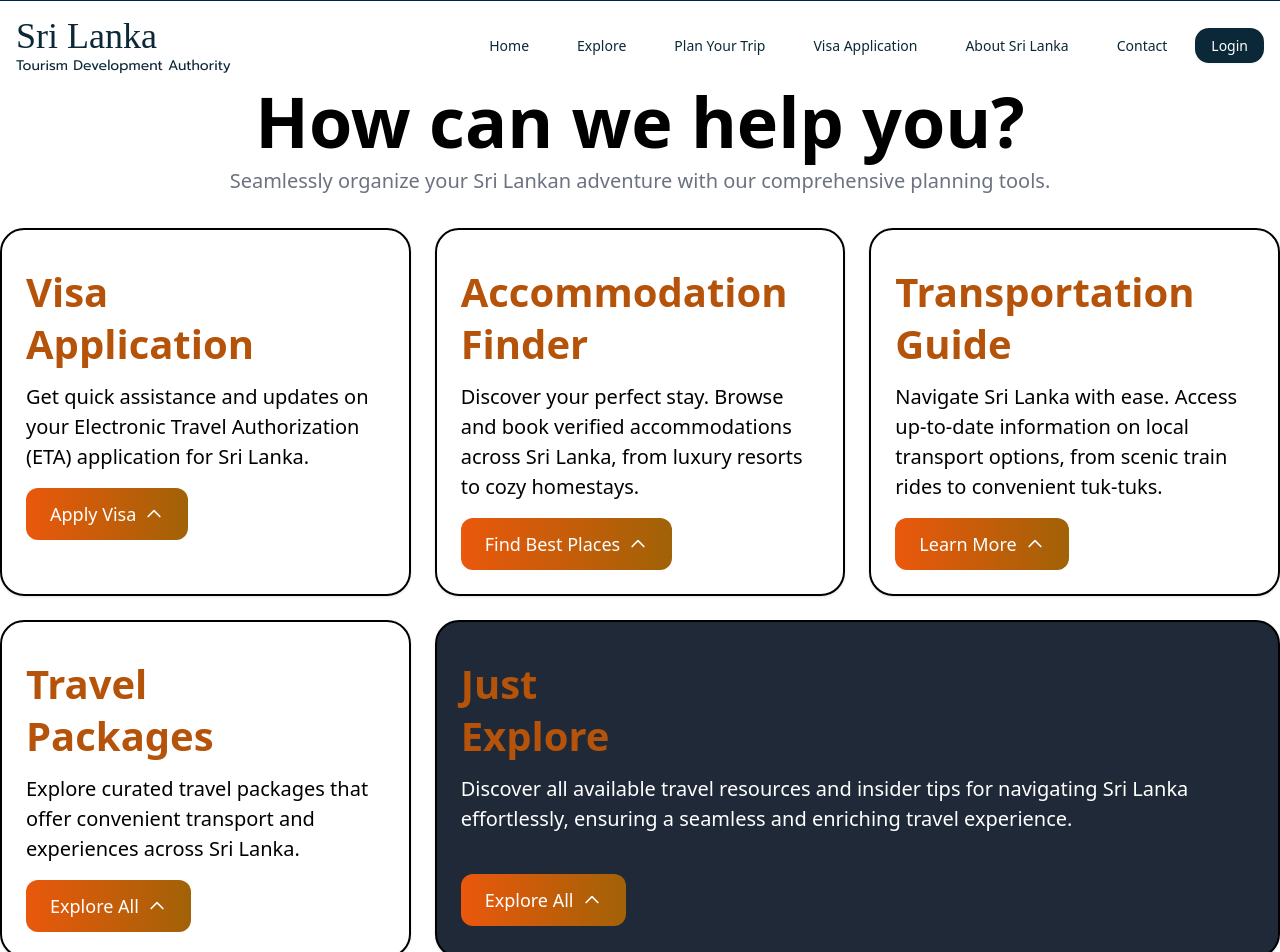
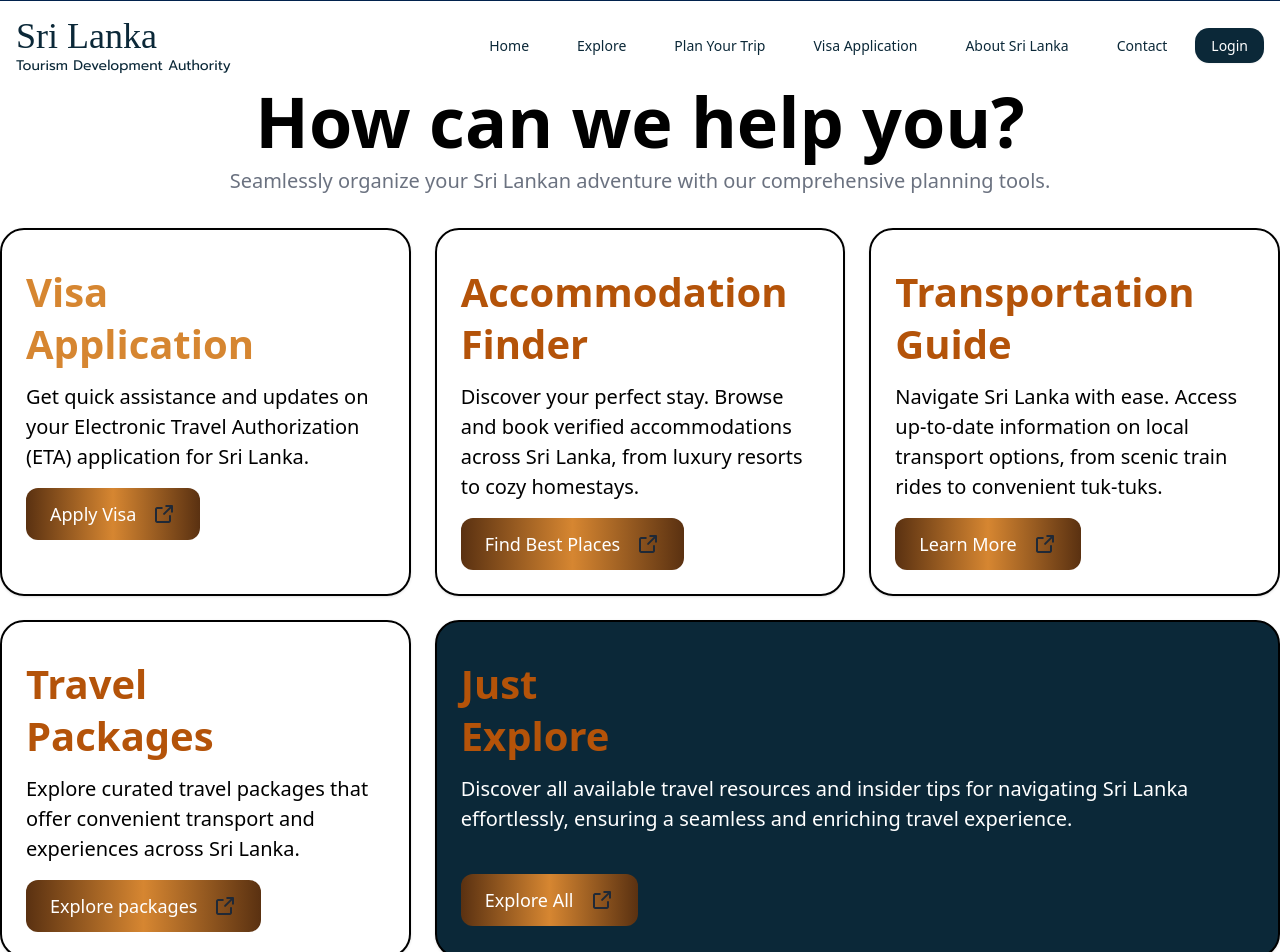
Before and after one commit to EnigmasRuh/Enigmas_SriLanka_TDA, a React (Vite) app in the folder Frontend/: page / in a window 1280 px wide. Shown: the top 952 px of the page. Built offline with nearby package versions, Linux system fonts and the light colour scheme; a web font is replaced by a local one.

Commit message:
TravellerOnoarding page - changing font and create button hover left - Chamod

```diff
--- a/Frontend/src/Pages/TravelerOnboarding/TravelerOnboarding.jsx
+++ b/Frontend/src/Pages/TravelerOnboarding/TravelerOnboarding.jsx
@@ -22,29 +22,28 @@ const TravelerOnboarding = () => {
 
                         {/* Visa Application */}
 
-                        <div className="border-2 border-black p-6 rounded-3xl shadow hover:shadow-lg transition-shadow duration-300">
-                            <h2 className="text-left text-xl font-semibold text-amber-700 mb-4" style={{ fontSize: 40 }}>
+                        <div className=" transition-colors duration-500 hover:text-white border-2 border-black p-6 rounded-3xl shadow hover:shadow-lg hover:bg-[#0B2838] transition-shadow duration-300">
+                            <h2 className=" font-prompt text-left text-xl font-semibold text-[#D68631] mb-4" style={{ fontSize: 40 }}>
                                 <div className='mt-6'>Visa</div>
 
                                 <div className='mt-6 mb-6'>Application</div>
                             </h2>
-                            <p className="text-left text-xl   mb-4" style={{ fontSize: 20, lineHeight: 1.5 }}>
+                            <p className="text-left text-xl font-prompt   mb-4" style={{ fontSize: 20, lineHeight: 1.5 }}>
                                 Get quick assistance and updates on your Electronic Travel Authorization (ETA) application for Sri Lanka.
                             </p>
-                            <button className="bg-gradient-to-r from-orange-600 to-yellow-700 text-white px-6 py-3 rounded-xl flex items-center text-lg" >
+                            <button class="bg-gradient-to-r from-[#5A3111] via-[#D68631] to-[#5A3111] hover:bg-[#D68631] text-white px-6 py-3 rounded-xl flex items-center text-lg transition-colors duration-300">
                                 <span>Apply Visa</span>
-                                <svg className="ml-2 h-5 w-5" fill="none" stroke="currentColor" viewBox="0 0 24 24" xmlns="http://www.w3.org/2000/svg">
-                                    <path strokeLinecap="round" strokeLinejoin="round"
-                                        strokeWidth="2" d="M5 15l7-7 7 7"></path>
+                                <svg class="w-6 h-6 ml-4 text-gray-800 dark:text-white" aria-hidden="true" xmlns="http://www.w3.org/2000/svg" width="24" height="24" fill="none" viewBox="0 0 24 24">
+                                    <path stroke="currentColor" stroke-linecap="round" stroke-linejoin="round" stroke-width="2" d="M18 14v4.833A1.166 1.166 0 0 1 16.833 20H5.167A1.167 1.167 0 0 1 4 18.833V7.167A1.166 1.166 0 0 1 5.167 6h4.618m4.447-2H20v5.768m-7.889 2.121 7.778-7.778" />
                                 </svg>
-
                             </button>
                         </div>
 
+
                         {/* Accommodation Finder */}
 
-                        <div className="border-2 border-black p-6 rounded-3xl shadow hover:shadow-lg transition-shadow duration-300">
-                            <h2 className="text-left text-xl font-semibold text-amber-700 mb-4" style={{ fontSize: 40 }}>
+                        <div className=" transition-colors duration-500 hover:bg-[#0B2838]  hover:text-white border-2 border-black p-6 rounded-3xl shadow hover:shadow-lg transition-shadow duration-300">
+                            <h2 className=" text-[#D68631] text-left text-xl font-semibold text-amber-700 mb-4" style={{ fontSize: 40 }}>
 
                                 <div className='mt-6'>Accommodation</div>
 
@@ -54,19 +53,17 @@ const TravelerOnboarding = () => {
                             <p className="text-left text-xl   mb-4" style={{ fontSize: 20, lineHeight: 1.5 }}>
                                 Discover your perfect stay. Browse and book verified accommodations across Sri Lanka, from luxury resorts to cozy homestays.
                             </p>
-                            <button className="bg-gradient-to-r from-orange-600 to-yellow-700 text-white px-6 py-3 rounded-xl flex items-center text-lg" >
+                            <button class="bg-gradient-to-r from-[#5A3111] via-[#D68631] to-[#5A3111] hover:bg-[#D68631] text-white px-6 py-3 rounded-xl flex items-center text-lg transition-colors duration-300">
                                 <span>Find Best Places</span>
-                                <svg className="ml-2 h-5 w-5" fill="none" stroke="currentColor" viewBox="0 0 24 24" xmlns="http://www.w3.org/2000/svg">
-                                    <path strokeLinecap="round" strokeLinejoin="round"
-                                        strokeWidth="2" d="M5 15l7-7 7 7"></path>
+                                <svg class="w-6 h-6 ml-4 text-gray-800 dark:text-white" aria-hidden="true" xmlns="http://www.w3.org/2000/svg" width="24" height="24" fill="none" viewBox="0 0 24 24">
+                                    <path stroke="currentColor" stroke-linecap="round" stroke-linejoin="round" stroke-width="2" d="M18 14v4.833A1.166 1.166 0 0 1 16.833 20H5.167A1.167 1.167 0 0 1 4 18.833V7.167A1.166 1.166 0 0 1 5.167 6h4.618m4.447-2H20v5.768m-7.889 2.121 7.778-7.778" />
                                 </svg>
-
                             </button>
                         </div>
 
                         {/* Transportation Guide */}
-                        <div className="border-2 border-black p-6 rounded-3xl shadow hover:shadow-lg transition-shadow duration-300">
-                            <h2 className="text-left text-xl font-semibold text-amber-700 mb-4" style={{ fontSize: 40 }}>
+                        <div className="  transition-colors duration-500 hover:bg-[#0B2838]  hover:text-white border-2 border-black p-6 rounded-3xl shadow hover:shadow-lg transition-shadow duration-300">
+                            <h2 className=" text-[#D68631] text-left text-xl font-semibold text-amber-700 mb-4" style={{ fontSize: 40 }}>
 
                                 <div className='mt-6'>Transportation</div>
 
@@ -76,19 +73,17 @@ const TravelerOnboarding = () => {
                             <p className="text-left text-xl   mb-4" style={{ fontSize: 20, lineHeight: 1.5 }}>
                                 Navigate Sri Lanka with ease. Access up-to-date information on local transport options, from scenic train rides to convenient tuk-tuks.
                             </p>
-                            <button className="bg-gradient-to-r from-orange-600 to-yellow-700 text-white px-6 py-3 rounded-xl flex items-center text-lg" >
+                            <button class="bg-gradient-to-r from-[#5A3111] via-[#D68631] to-[#5A3111] hover:bg-[#D68631] text-white px-6 py-3 rounded-xl flex items-center text-lg transition-colors duration-300">
                                 <span>Learn More</span>
-                                <svg className="ml-2 h-5 w-5" fill="none" stroke="currentColor" viewBox="0 0 24 24" xmlns="http://www.w3.org/2000/svg">
-                                    <path strokeLinecap="round" strokeLinejoin="round"
-                                        strokeWidth="2" d="M5 15l7-7 7 7"></path>
+                                <svg class="w-6 h-6 ml-4 text-gray-800 dark:text-white" aria-hidden="true" xmlns="http://www.w3.org/2000/svg" width="24" height="24" fill="none" viewBox="0 0 24 24">
+                                    <path stroke="currentColor" stroke-linecap="round" stroke-linejoin="round" stroke-width="2" d="M18 14v4.833A1.166 1.166 0 0 1 16.833 20H5.167A1.167 1.167 0 0 1 4 18.833V7.167A1.166 1.166 0 0 1 5.167 6h4.618m4.447-2H20v5.768m-7.889 2.121 7.778-7.778" />
                                 </svg>
-
                             </button>
                         </div>
 
                         {/* Travel Packages */}
-                        <div className="border-2 border-black p-6 rounded-3xl shadow hover:shadow-lg transition-shadow duration-300">
-                            <h2 className="text-left text-xl font-semibold text-amber-700 mb-4" style={{ fontSize: 40 }}>
+                        <div className=" hover:bg-[#0B2838] transition-colors duration-500  hover:text-white border-2 border-black p-6 rounded-3xl shadow hover:shadow-lg transition-shadow bg-white">
+                            <h2 className=" text-[#D68631] text-left text-xl font-semibold text-amber-700 mb-4" style={{ fontSize: 40 }}>
 
 
 
@@ -103,20 +98,18 @@ const TravelerOnboarding = () => {
                                 Explore curated travel packages that offer convenient transport and experiences across Sri Lanka.
                             </p>
 
-                            <button className="bg-gradient-to-r from-orange-600 to-yellow-700 text-white px-6 py-3 rounded-xl flex items-center text-lg" >
-                                <span>Explore All</span>
-                                <svg className="ml-2 h-5 w-5" fill="none" stroke="currentColor" viewBox="0 0 24 24" xmlns="http://www.w3.org/2000/svg">
-                                    <path strokeLinecap="round" strokeLinejoin="round"
-                                        strokeWidth="2" d="M5 15l7-7 7 7"></path>
+                            <button class="bg-gradient-to-r from-[#5A3111] via-[#D68631] to-[#5A3111] hover:bg-[#D68631] text-white px-6 py-3 rounded-xl flex items-center text-lg transition-colors duration-300">
+                                <span>Explore packages</span>
+                                <svg class="w-6 h-6 ml-4 text-gray-800 dark:text-white" aria-hidden="true" xmlns="http://www.w3.org/2000/svg" width="24" height="24" fill="none" viewBox="0 0 24 24">
+                                    <path stroke="currentColor" stroke-linecap="round" stroke-linejoin="round" stroke-width="2" d="M18 14v4.833A1.166 1.166 0 0 1 16.833 20H5.167A1.167 1.167 0 0 1 4 18.833V7.167A1.166 1.166 0 0 1 5.167 6h4.618m4.447-2H20v5.768m-7.889 2.121 7.778-7.778" />
                                 </svg>
-
                             </button>
 
                         </div>
 
                         {/* Just Explore */}
-                        <div className="col-span-1 md:col-span-2 lg:col-span-2 bg-gray-800 border-2 border-black p-6 rounded-3xl shadow hover:shadow-lg transition-shadow duration-300">
-                            <h2 className="text-left text-xl font-semibold text-amber-700 mb-4" style={{ fontSize: 40 }}>
+                        <div className="col-span-1 md:col-span-2 lg:col-span-2 bg-[#0B2838] border-2 border-black p-6 rounded-3xl shadow hover:shadow-lg transition-shadow duration-300">
+                            <h2 className="text-[#D68631] text-left text-xl font-semibold text-amber-700 mb-4" style={{ fontSize: 40 }}>
 
 
                                 <div className='mt-6'>Just</div>
@@ -127,16 +120,14 @@ const TravelerOnboarding = () => {
 
 
                             </h2>
-                            <p className="text-left text-xl   mb-10" style={{ fontSize: 20, lineHeight: 1.5 , color: 'white' }}>
+                            <p className="text-left text-xl   mb-10" style={{ fontSize: 20, lineHeight: 1.5, color: 'white' }}>
                                 Discover all available travel resources and insider tips for navigating Sri Lanka effortlessly, ensuring a seamless and enriching travel experience.
                             </p>
-                            <button className="bg-gradient-to-r from-orange-600 to-yellow-700 text-white px-6 py-3 rounded-xl flex items-center text-lg" >
+                            <button class="bg-gradient-to-r from-[#5A3111] via-[#D68631] to-[#5A3111] hover:bg-[#D68631] text-white px-6 py-3 rounded-xl flex items-center text-lg transition-colors duration-300">
                                 <span>Explore All</span>
-                                <svg className="ml-2 h-5 w-5" fill="none" stroke="currentColor" viewBox="0 0 24 24" xmlns="http://www.w3.org/2000/svg">
-                                    <path strokeLinecap="round" strokeLinejoin="round"
-                                        strokeWidth="2" d="M5 15l7-7 7 7"></path>
+                                <svg class="w-6 h-6 ml-4 text-gray-800 dark:text-white" aria-hidden="true" xmlns="http://www.w3.org/2000/svg" width="24" height="24" fill="none" viewBox="0 0 24 24">
+                                    <path stroke="currentColor" stroke-linecap="round" stroke-linejoin="round" stroke-width="2" d="M18 14v4.833A1.166 1.166 0 0 1 16.833 20H5.167A1.167 1.167 0 0 1 4 18.833V7.167A1.166 1.166 0 0 1 5.167 6h4.618m4.447-2H20v5.768m-7.889 2.121 7.778-7.778" />
                                 </svg>
-
                             </button>
                         </div>
                     </div>
```
